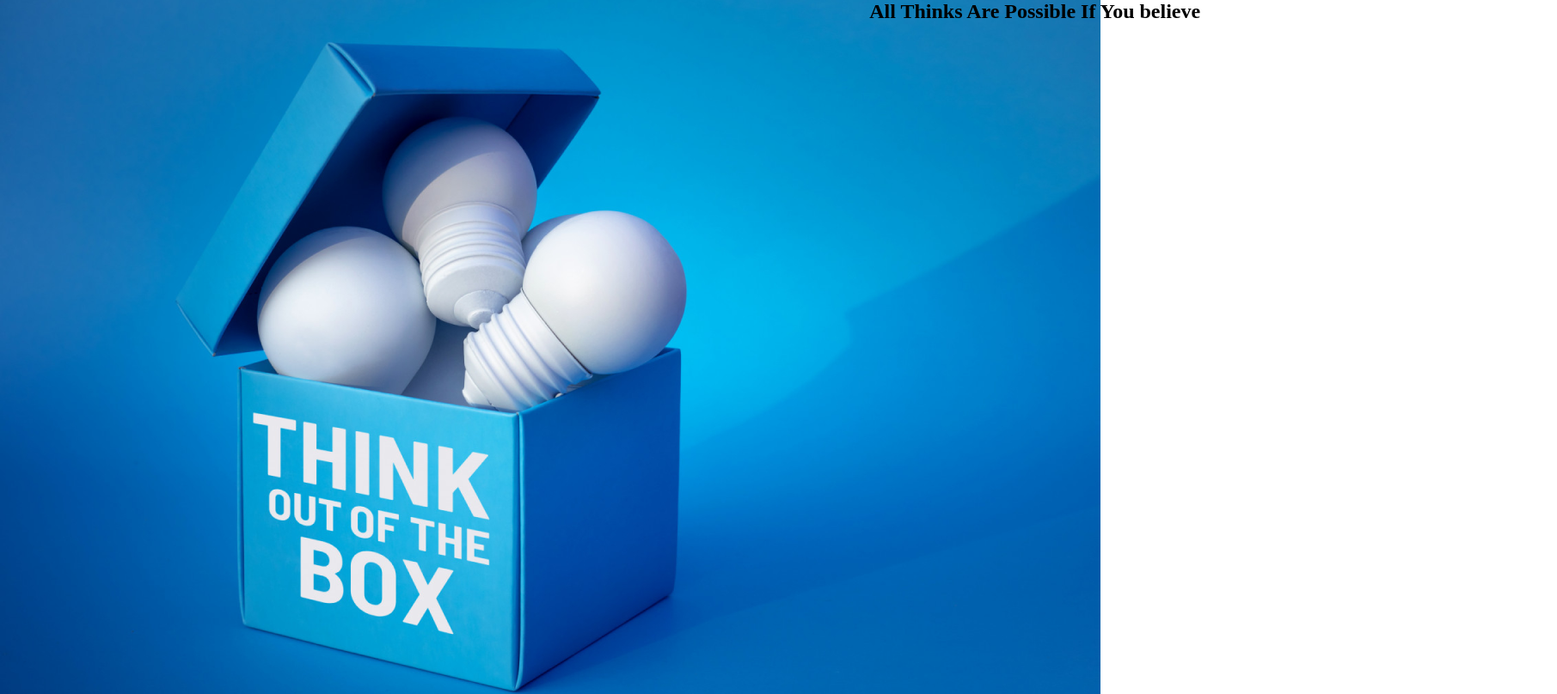
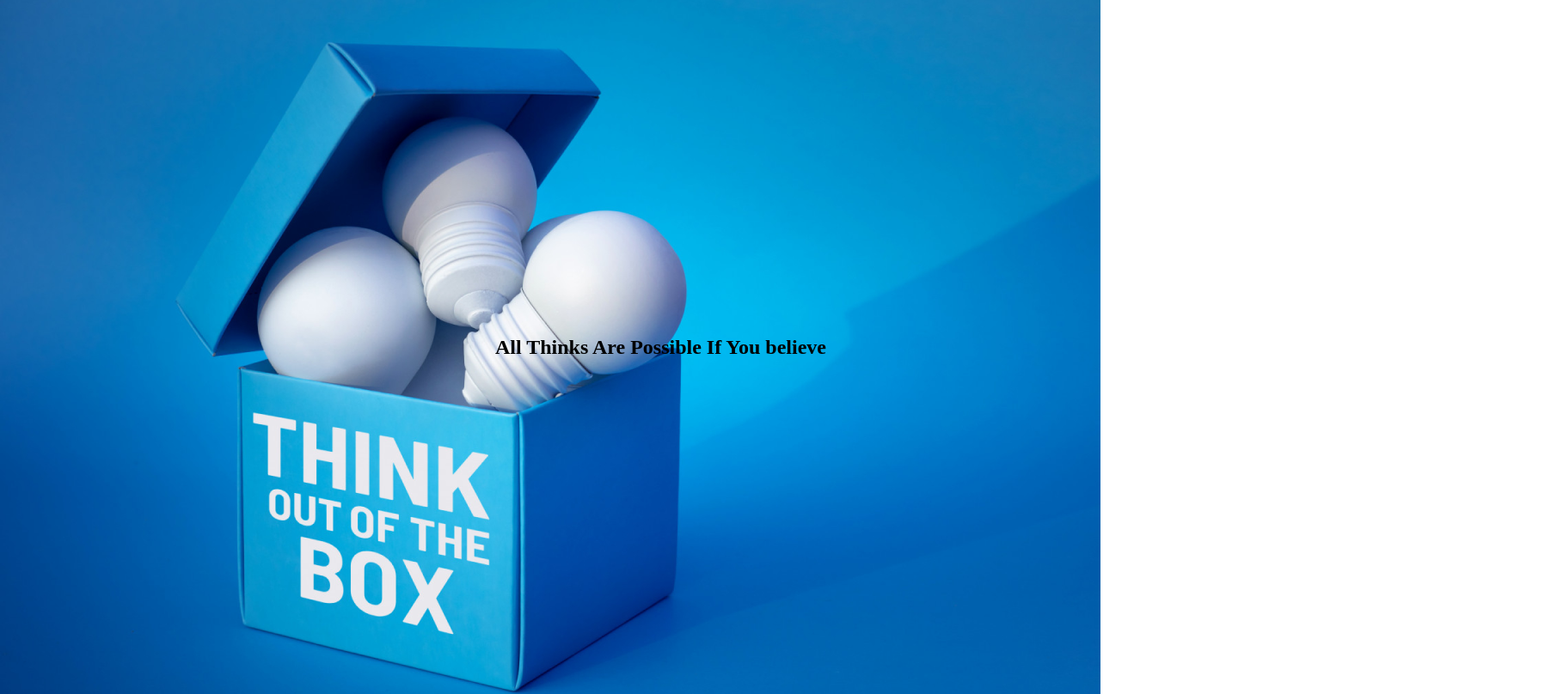
Before and after one commit to hrhabib07/new-year, a plain HTML site: page index.html in a window 1280 px wide. Shown: the whole page at 86% size, 1811 px wide, since content can reach past the window. Drawn offline with Linux system fonts and the light colour scheme.

Commit message:
code updated

```diff
--- a/style/style.css
+++ b/style/style.css
@@ -5,10 +5,15 @@
 
 .header-container {
     background-image: url(../images/banner/banner3.png);
+    background-repeat: no-repeat;
+    background-color: #18639d;
     height: 808px;
+    display: flex;
+    justify-content: center;
+    align-items: center;
 }
 
 .header {
     width: 100vh;
-    margin-left: 79%;
+    margin-left: 45%;
 }
```
